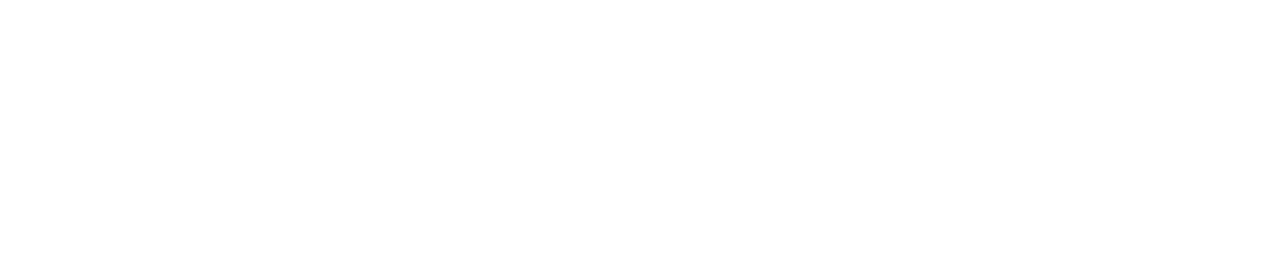
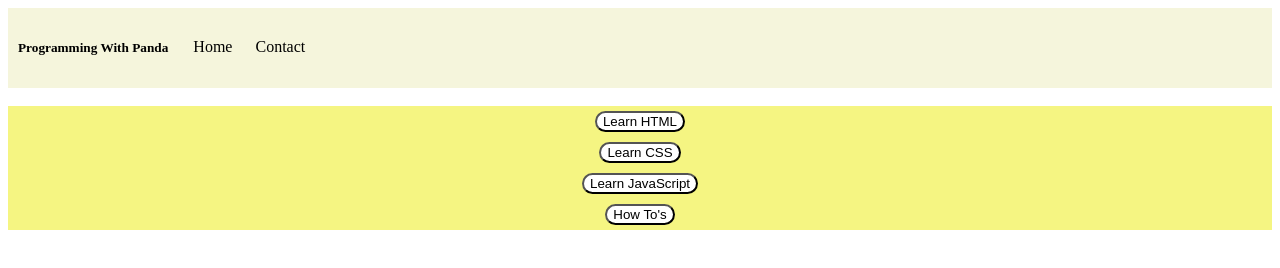
Before and after one commit to PandaLT100/pwpanda, a plain HTML site: page index.html in a window 1280 px wide. Drawn offline with Linux system fonts and the light colour scheme.

Commit message:
Did everything i could

```diff
--- a/index.html
+++ b/index.html
@@ -10,6 +10,29 @@
         <link rel="stylesheet" href="style.css">
     </head>
     <body>
+        <!--Navigation Bar-->
+       <div class="navigation">
+            <div class="nav"><h5>Programming With Panda</h5></div>
+            <div class="nav1"><a class="navlink">Home</a></div>
+            <div class="nav1"><a class="navlink">Contact</a></div>
+       </div>
+       <br>
+       <!--Button List-->
+       <div>
+            <div class="learnbutton">
+                <button class="lbutton"><a>Learn HTML</a></button>
+            </div>
+            <div class="learnbutton">
+                <button class="lbutton"><a>Learn CSS</a></button>
+            </div>
+            <div class="learnbutton">
+                <button class="lbutton"><a>Learn JavaScript</a></button>
+            </div>
+            <div class="learnbutton">
+                <button class="lbutton"><a>How To's</a></button>
+            </div>
+       </div>
+
 
 
         <script src="script.js" async defer></script>
--- a/style.css
+++ b/style.css
@@ -0,0 +1,45 @@
+/*Navigation Bar */
+
+.navigation {
+    background-color: beige;
+    display:flex;
+    flex-direction: row;
+    justify-content: left;
+}
+
+.nav {
+    padding: 10px;
+}
+
+.nav1 {
+    padding-top: 30px;
+    padding-left: 15px;
+    padding-right: 8px;
+}
+
+.nav1:hover {
+    transform: scale(1.05);
+    color: blue;
+    background-color:white;
+}
+
+/*The Learn Buttons | Home Page*/
+
+.learnbutton {
+    background-color: rgb(245, 245, 130);
+    display:grid;
+    grid-template-rows: auto auto auto;
+    justify-content: center;
+}
+
+.lbutton {
+    background-color: white;
+    margin: 5px;
+    border-radius: 30px;
+
+}
+
+.lbutton:hover {
+    transform: scale(1.05);
+    background-color:rgb(255, 238, 238);
+}
```
Also changed, not shown: contact.html (added, +17 -0 lines).
